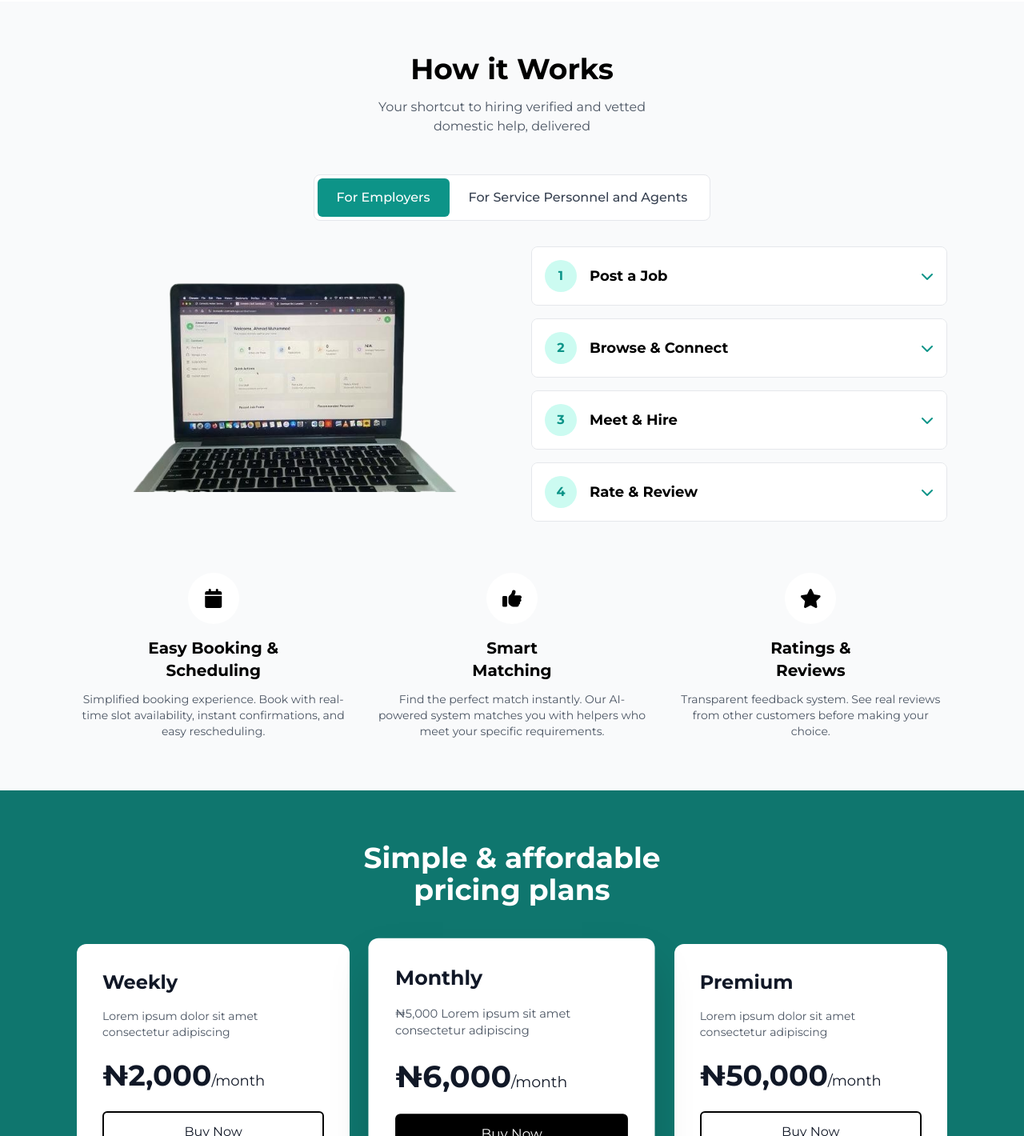
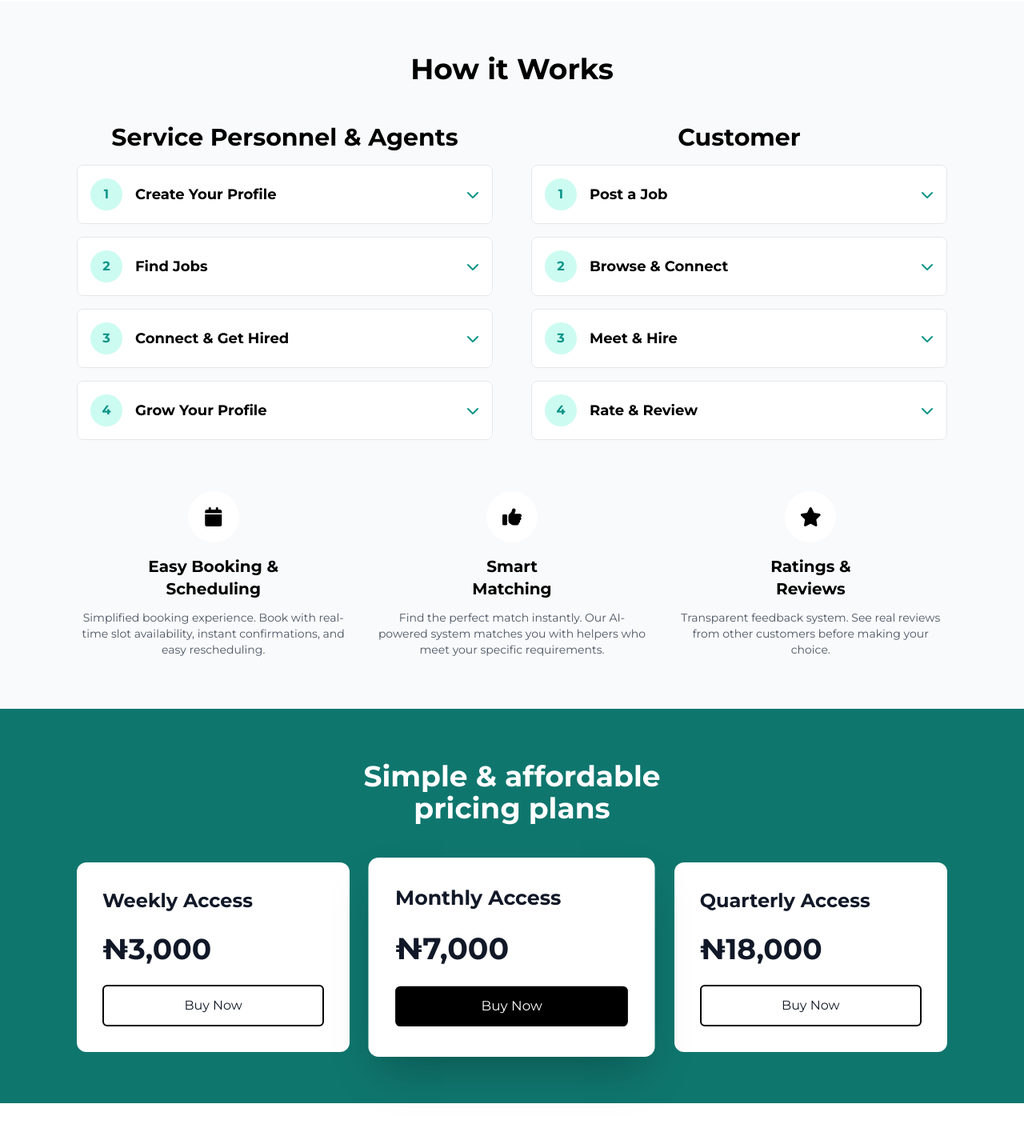
Before and after one commit to theahmadm3/domestic-staff-landing-page, a plain HTML site: page index.html in a window 1280 px wide. Shown: the part 1380-2800 px from the top of the page at 80% size. Drawn offline with nearby package versions, Linux system fonts and the light colour scheme.

Commit message:
Refactor service categories and pricing sections for improved clarity and layout

```diff
--- a/index.html
+++ b/index.html
@@ -85,7 +85,9 @@
 				</div>
 
 				<!-- Service Categories -->
-				<div class="grid grid-cols-2 md:grid-cols-4 gap-4 max-w-4xl mx-auto">
+				<div
+					class="inline-flex items-center justify-center flex-wrap gap-4 max-w-4xl mx-auto mb-8"
+				>
 					<div class="bg-white p-6 rounded-lg shadow-sm">
 						<i class="fas fa-car text-4xl mb-2"></i>
 						<div class="text-2xl font-medium">Driver</div>
@@ -104,7 +106,7 @@
 					</div>
 					<div class="bg-pink-50 p-6 rounded-lg">
 						<i class="fas fa-tree text-4xl mb-2 text-pink-400"></i>
-						<div class="text-2xl font-medium">Cleaner</div>
+						<div class="text-2xl font-medium">Gardener</div>
 					</div>
 				</div>
 			</div>
@@ -180,14 +182,10 @@
 			<div class="max-w-6xl mx-auto px-4 sm:px-6 lg:px-8">
 				<div class="text-center mb-12">
 					<h2 class="text-4xl font-bold mb-4">How it Works</h2>
-					<p class="text-gray-600">
-						Your shortcut to hiring verified and vetted<br />domestic help,
-						delivered
-					</p>
 				</div>
 
 				<!-- Tab Navigation -->
-				<div class="flex justify-center mb-8">
+				<!-- <div class="flex justify-center mb-8">
 					<div
 						class="inline-flex rounded-lg border border-gray-200 bg-white p-1"
 					>
@@ -206,29 +204,113 @@
 							For Service Personnel and Agents
 						</button>
 					</div>
-				</div>
+				</div> -->
 
 				<!-- Tab Content -->
 				<div id="employers-content" class="tab-content">
 					<div class="grid md:grid-cols-2 gap-12 items-center">
-						<div
-							class="hidden md:flex items-center justify-center p-8 rounded-2xl"
-						>
-							<img src="/laptop-image.png" class="w-full" />
-							<!-- <p class="text-gray-700 text-lg leading-relaxed">
-								Employers are individuals or families seeking reliable domestic
-								help for their homes. Whether you need a skilled cook to prepare
-								delicious meals, a dependable driver for daily commutes, a
-								thorough cleaner to maintain your space, or a trustworthy gate
-								man for security, our platform connects you with verified and
-								vetted service personnel. Post your job requirements, browse
-								through qualified candidates, and hire with confidence. All
-								professionals on our platform have undergone thorough background
-								checks and verification processes.
-							</p> -->
+						<div class="space-y-4">
+							<h2 class="text-3xl text-center font-bold mb-4">
+								Service Personnel & Agents
+							</h2>
+							<div class="border border-gray-200 rounded-lg overflow-hidden">
+								<button
+									class="personnel-accordion w-full flex items-center justify-between p-4 bg-white hover:bg-gray-50 transition-colors"
+									onclick="toggleAccordion(this)"
+								>
+									<div class="flex items-center space-x-4">
+										<div
+											class="flex-shrink-0 w-10 h-10 bg-teal-100 rounded-full flex items-center justify-center text-teal-600 font-bold"
+										>
+											1
+										</div>
+										<h4 class="font-bold text-lg">Create Your Profile</h4>
+									</div>
+									<i
+										class="fas fa-chevron-down text-teal-600 transition-transform"
+									></i>
+								</button>
+								<div class="accordion-content hidden px-4 pb-4 bg-gray-50">
+									<p class="text-gray-600 pl-14">
+										Add your job preferences, skills, and experience.
+									</p>
+								</div>
+							</div>
+							<div class="border border-gray-200 rounded-lg overflow-hidden">
+								<button
+									class="personnel-accordion w-full flex items-center justify-between p-4 bg-white hover:bg-gray-50 transition-colors"
+									onclick="toggleAccordion(this)"
+								>
+									<div class="flex items-center space-x-4">
+										<div
+											class="flex-shrink-0 w-10 h-10 bg-teal-100 rounded-full flex items-center justify-center text-teal-600 font-bold"
+										>
+											2
+										</div>
+										<h4 class="font-bold text-lg">Find Jobs</h4>
+									</div>
+									<i
+										class="fas fa-chevron-down text-teal-600 transition-transform"
+									></i>
+								</button>
+								<div class="accordion-content hidden px-4 pb-4 bg-gray-50">
+									<p class="text-gray-600 pl-14">
+										Get matched with nearby opportunities that suit your skills.
+									</p>
+								</div>
+							</div>
+							<div class="border border-gray-200 rounded-lg overflow-hidden">
+								<button
+									class="personnel-accordion w-full flex items-center justify-between p-4 bg-white hover:bg-gray-50 transition-colors"
+									onclick="toggleAccordion(this)"
+								>
+									<div class="flex items-center space-x-4">
+										<div
+											class="flex-shrink-0 w-10 h-10 bg-teal-100 rounded-full flex items-center justify-center text-teal-600 font-bold"
+										>
+											3
+										</div>
+										<h4 class="font-bold text-lg">Connect & Get Hired</h4>
+									</div>
+									<i
+										class="fas fa-chevron-down text-teal-600 transition-transform"
+									></i>
+								</button>
+								<div class="accordion-content hidden px-4 pb-4 bg-gray-50">
+									<p class="text-gray-600 pl-14">
+										Receive alerts when customers show interest and secure your
+										next job.
+									</p>
+								</div>
+							</div>
+							<div class="border border-gray-200 rounded-lg overflow-hidden">
+								<button
+									class="personnel-accordion w-full flex items-center justify-between p-4 bg-white hover:bg-gray-50 transition-colors"
+									onclick="toggleAccordion(this)"
+								>
+									<div class="flex items-center space-x-4">
+										<div
+											class="flex-shrink-0 w-10 h-10 bg-teal-100 rounded-full flex items-center justify-center text-teal-600 font-bold"
+										>
+											4
+										</div>
+										<h4 class="font-bold text-lg">Grow Your Profile</h4>
+									</div>
+									<i
+										class="fas fa-chevron-down text-teal-600 transition-transform"
+									></i>
+								</button>
+								<div class="accordion-content hidden px-4 pb-4 bg-gray-50">
+									<p class="text-gray-600 pl-14">
+										Earn ratings and build your reputation for more
+										opportunities.
+									</p>
+								</div>
+							</div>
 						</div>
 
 						<div class="space-y-4">
+							<h2 class="text-3xl text-center font-bold mb-4">Customer</h2>
 							<div class="border border-gray-200 rounded-lg overflow-hidden">
 								<button
 									class="employers-accordion w-full flex items-center justify-between p-4 bg-white hover:bg-gray-50 transition-colors"
@@ -532,12 +614,10 @@
 					<div
 						class="bg-white text-gray-900 rounded-xl p-8 transition-all duration-300 hover:shadow-2xl"
 					>
-						<h3 class="text-2xl font-bold mb-4">Weekly</h3>
-						<p class="text-gray-600 text-sm mb-6">
-							Lorem ipsum dolor sit amet consectetur adipiscing
-						</p>
+						<h3 class="text-2xl font-bold mb-4">Weekly Access</h3>
+						<p class="text-gray-600 text-sm mb-6"></p>
 						<div class="text-4xl font-bold mb-6">
-							₦2,000<span class="text-lg font-normal">/month</span>
+							₦3,000<span class="text-lg font-normal"></span>
 						</div>
 						<button
 							class="w-full px-6 py-3 border-2 border-black rounded-md hover:bg-gray-50 transition-colors"
@@ -548,12 +628,10 @@
 					<div
 						class="bg-white text-gray-900 rounded-xl p-8 transform scale-105 shadow-2xl transition-all duration-300"
 					>
-						<h3 class="text-2xl font-bold mb-4">Monthly</h3>
-						<p class="text-gray-600 text-sm mb-6">
-							₦5,000 Lorem ipsum sit amet consectetur adipiscing
-						</p>
+						<h3 class="text-2xl font-bold mb-4">Monthly Access</h3>
+						<p class="text-gray-600 text-sm mb-6"></p>
 						<div class="text-4xl font-bold mb-6">
-							₦6,000<span class="text-lg font-normal">/month</span>
+							₦7,000<span class="text-lg font-normal"></span>
 						</div>
 						<button
 							class="w-full px-6 py-3 bg-black text-white rounded-md hover:bg-gray-800 transition-colors"
@@ -564,12 +642,10 @@
 					<div
 						class="bg-white text-gray-900 rounded-xl p-8 transition-all duration-300 hover:shadow-2xl"
 					>
-						<h3 class="text-2xl font-bold mb-4">Premium</h3>
-						<p class="text-gray-600 text-sm mb-6">
-							Lorem ipsum dolor sit amet consectetur adipiscing
-						</p>
+						<h3 class="text-2xl font-bold mb-4">Quarterly Access</h3>
+						<p class="text-gray-600 text-sm mb-6"></p>
 						<div class="text-4xl font-bold mb-6">
-							₦50,000<span class="text-lg font-normal">/month</span>
+							₦18,000<span class="text-lg font-normal"></span>
 						</div>
 						<button
 							class="w-full px-6 py-3 border-2 border-black rounded-md hover:bg-gray-50 transition-colors"
```
